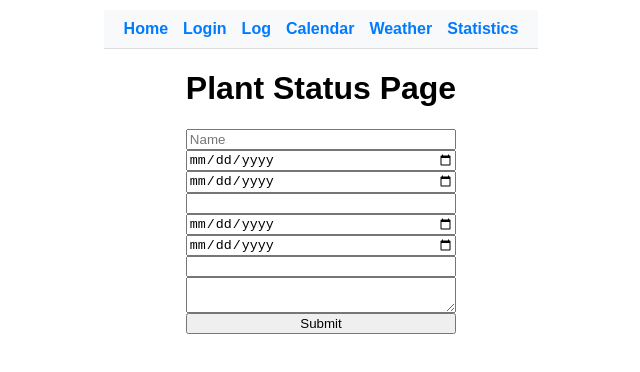
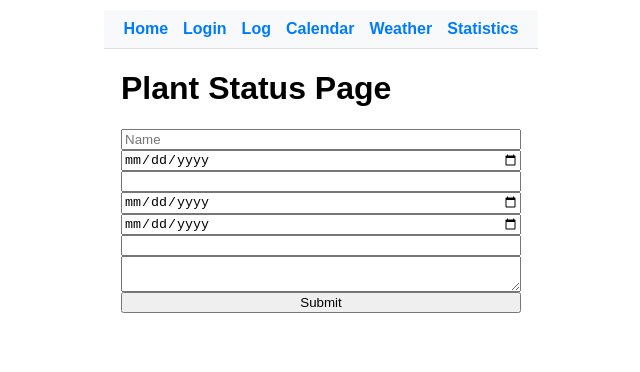
Before and after one commit to Penguinzbro02/garden_monitor, a React (Create React App) app in the folder client/: page /Log in a window 1280 px wide. Shown: the top 372 px of the page, without its empty margins (319-959 px from the left). Built offline with nearby package versions, Linux system fonts and the light colour scheme.

Commit message:
Submit and print form data

```diff
--- a/client/src/App.css
+++ b/client/src/App.css
@@ -50,4 +50,9 @@
 form {
   display: flex;
   flex-direction: column;
+  width: 400px;
 }
+
+.form-error {
+  color: red;
+}
--- a/client/src/components/plant_log.js
+++ b/client/src/components/plant_log.js
@@ -1,16 +1,49 @@
+import { useForm } from "react-hook-form";
+import { yupResolver } from '@hookform/resolvers/yup'
+import * as yup from 'yup'
+
 export const Form = () => {
+    // set the data types of the form fields
+    const schema = yup.object().shape({
+        name: yup.string().required("Name is a required field"),
+        plantStartDate: yup.date().required("Plant start date is a required field"),
+        height: yup.string().notRequired(),
+        // make date field optional
+        water: yup
+            .date()
+            .nullable()
+            .transform((curr, orig) => (orig === "" ? null : curr))
+            .notRequired(),
+        fertilizer: yup
+            .date()
+            .nullable()
+            .transform((curr, orig) => (orig === "" ? null : curr))
+            .notRequired(),
+        photo: yup.string().notRequired(),
+        notes: yup.string().notRequired(),
+    });
+
+    const { register, handleSubmit, formState: { errors } } = useForm({
+        resolver: yupResolver(schema),
+    });
+
+    // display the submitted form data to console
+    const onSubmit = (data) => {
+        console.log(data);
+    };
     return (
-        <form>
-            <input type="text" name="name" placeholder="Name" />
-            <input type="date" name="plant_start_date" />
-            <input type="date" name="plant_start_date" />
-            <input type="text" name="height_history" />
-            <input type="date" name="watering_history" />
-            <input type="date" name="fertilizer_history" />
-            <input type="text" name="photo" />
-            <textarea name="notes" ></textarea>
+        <form onSubmit={handleSubmit(onSubmit)}>
+            <input type="text" name="name" placeholder="Name" {...register("name")} />
+            <input type="date" name="plant_start_date" {...register("plantStartDate")} />
+            <input type="text" name="height_history" {...register("height")} />
+            <input type="date" name="watering_history" {...register("water")} />
+            <input type="date" name="fertilizer_history" {...register("fertilizer")} />
+            <input type="text" name="photo" {...register("photo")} />
+            <textarea name="notes"{...register("notes")} ></textarea>
             <button type="submit">Submit</button>
+            <p className="form-error">{errors.name?.message}</p>
+            <p className="form-error">{errors.plantStartDate?.message}</p>
 
         </form>
-    )
-}
+    );
+};
```
Also changed, not shown: 1 other file (tests, documents, lock files or other folders).
